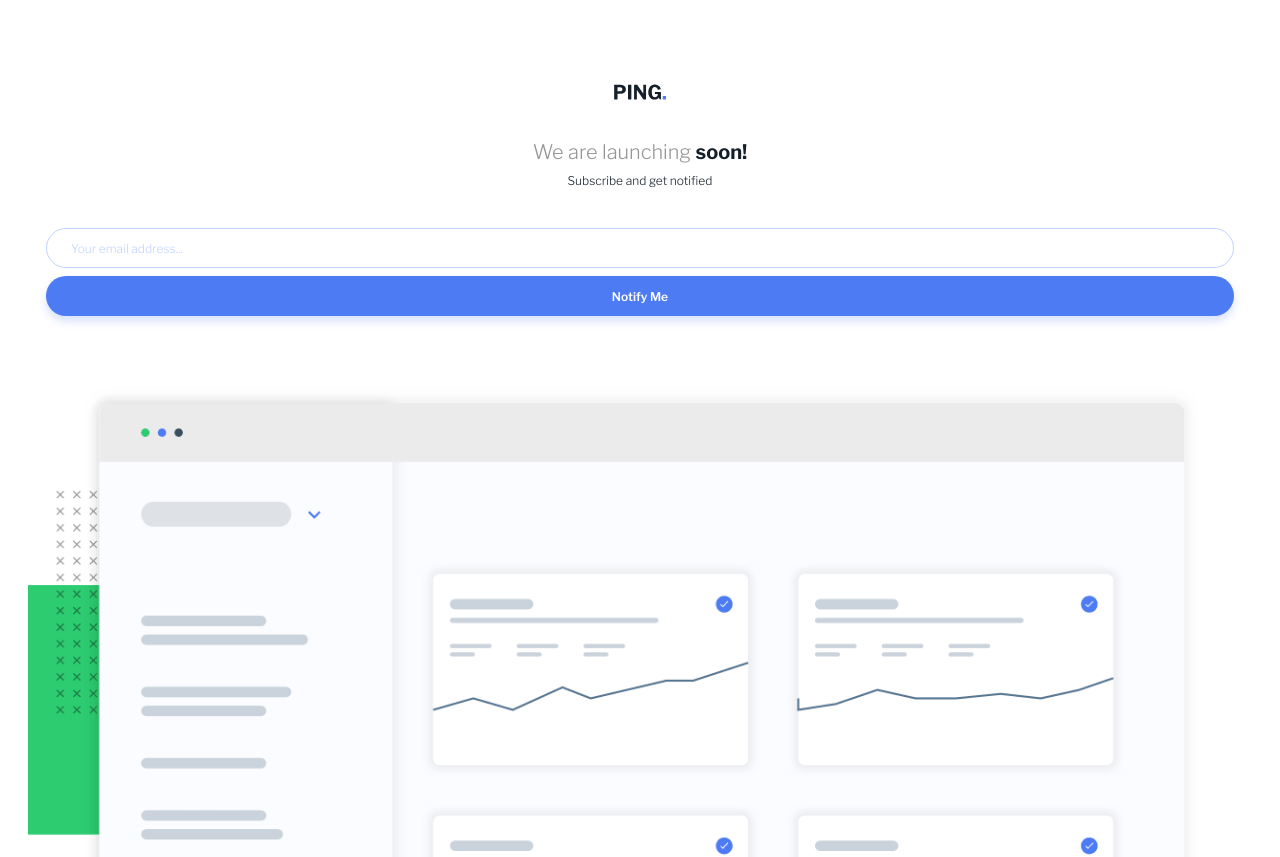
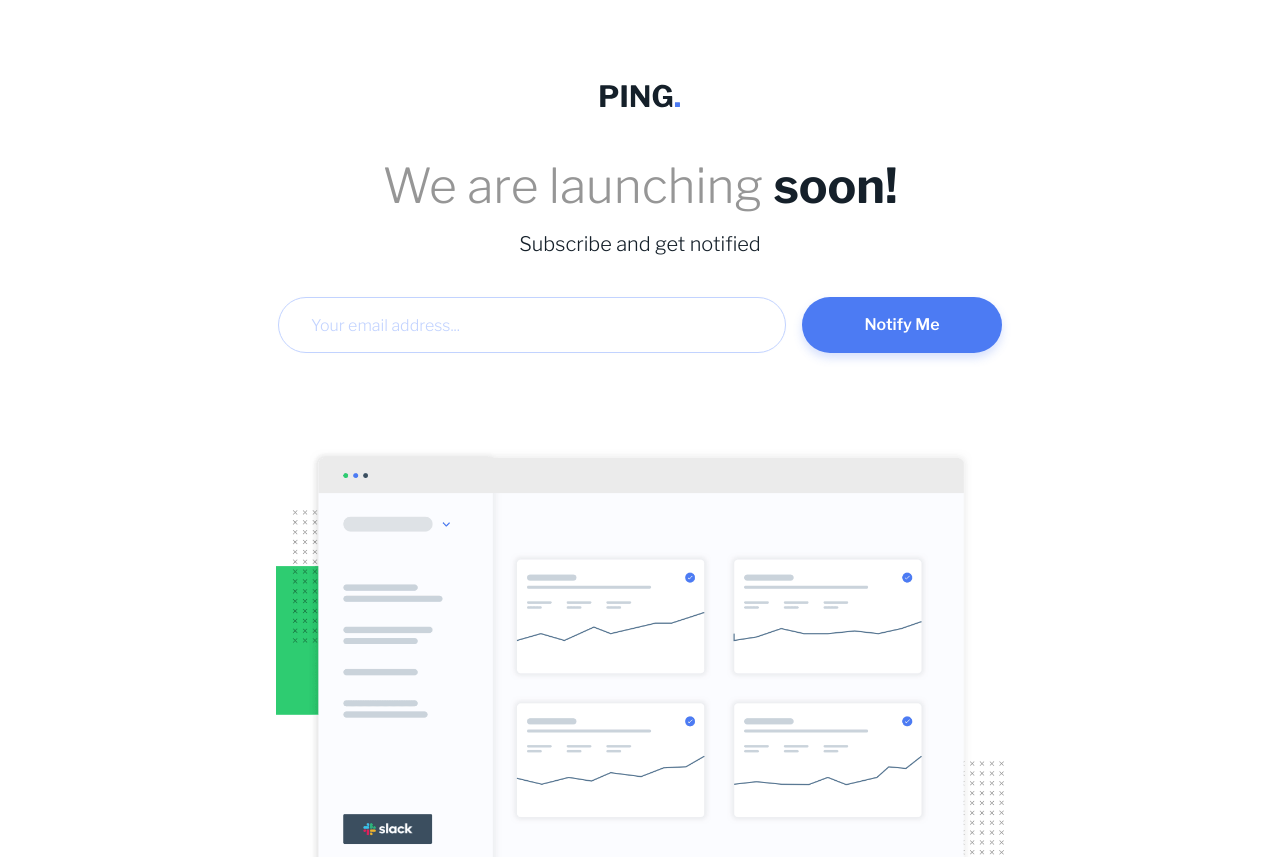
Before and after one commit to g-akca/ping-coming-soon-page, a React (Vite) app: page / in a window 1280 px wide. Shown: the top 857 px of the page. Built offline with nearby package versions, Linux system fonts and the light colour scheme.

Commit message:
Add tablet responsive styles

```diff
--- a/src/App.jsx
+++ b/src/App.jsx
@@ -3,7 +3,7 @@
 
 function App() {
   return (
-    <div className="text-base leading-base text-blue-950 min-h-screen pt-21 pb-8 px-7 flex flex-col justify-between gap-6">
+    <div className="text-base leading-base text-blue-950 min-h-screen pt-21 pb-8 px-7 tablet:px-16 flex flex-col justify-between gap-12 items-center">
       <MainSection />
 
       <Footer />
--- a/src/components/Footer.jsx
+++ b/src/components/Footer.jsx
@@ -3,7 +3,7 @@
 
 function Footer() {
   return (
-    <footer className="self-center flex flex-col gap-6 items-center">
+    <footer className="flex flex-col gap-6 items-center">
       <div className="flex gap-4">
         <SocialMediaButton icon={faFacebookF} />
         <SocialMediaButton icon={faTwitter} />
--- a/src/components/MainSection.jsx
+++ b/src/components/MainSection.jsx
@@ -3,31 +3,42 @@
 
 function MainSection() {
   return (
-    <main className="flex flex-col gap-18">
-      <div className="px-2 flex flex-col gap-10">
-        <div className="flex flex-col gap-10 items-center">
-          <img src={logoImg} alt="Logo image" className="h-4" />
+    <main className="flex flex-col gap-18 tablet:gap-24 max-w-182">
+      <div className="px-4.5 tablet:px-0.5 flex flex-col gap-10">
+        <div className="flex flex-col gap-10 tablet:gap-12 items-center">
+          <img src={logoImg} alt="Logo image" className="h-4 tablet:h-6" />
 
-          <div className="flex flex-col gap-2 text-center font-light">
-            <h2 className="text-gray-400">We are launching <strong className="text-blue-950 font-bold">soon!</strong></h2>
+          <div className="flex flex-col gap-2 tablet:gap-4 text-center font-light">
+            <h2 className="text-gray-400 tablet:text-[48px] leading-base">We are launching <strong className="text-blue-950 font-bold">soon!</strong></h2>
 
-            <p className="text-[12px] leading-base">Subscribe and get notified</p>
+            <p className="text-[12px] leading-base tablet:text-base">Subscribe and get notified</p>
           </div>
         </div>
 
-        <form className="px-2.5 flex flex-col gap-2">
-          <input type="text" placeholder="Your email address..." className="rounded-[28px] h-10 px-6 border-blue-200 border shadow-[0_0_7px_rgba(0,0,0,0.01)] text-[12px] leading-base font-light placeholder:text-blue-200" />
+        <form className="flex flex-col gap-2 tablet:flex-row tablet:gap-4">
+          <input
+            type="text"
+            placeholder="Your email address..."
+            className="
+              rounded-[28px] h-10 px-6 border-blue-200 border shadow-[0_0_7px_rgba(0,0,0,0.01)]
+              text-[12px] leading-base font-light placeholder:text-blue-200
+              tablet:grow tablet:h-14 tablet:px-8 tablet:text-[16px]
+            "
+          />
 
           <button
             type="submit"
-            className="bg-blue-500 rounded-[28px] h-10 text-center text-white text-[12px] leading-base font-semibold shadow-[0_5px_10px_rgba(76,123,243,0.23)]"
+            className="
+              bg-blue-500 rounded-[28px] h-10 text-center text-white text-[12px] leading-base font-semibold
+              shadow-[0_5px_10px_rgba(76,123,243,0.23)] tablet:w-50 tablet:h-14 tablet:text-[16px]
+            "
           >
               Notify Me
           </button>
         </form>
       </div>
 
-      <img src={dashboardImg} alt="Dashboard illustration" />
+      <img src={dashboardImg} alt="Dashboard illustration" className="self-center w-full" />
     </main>
   )
 }
```
